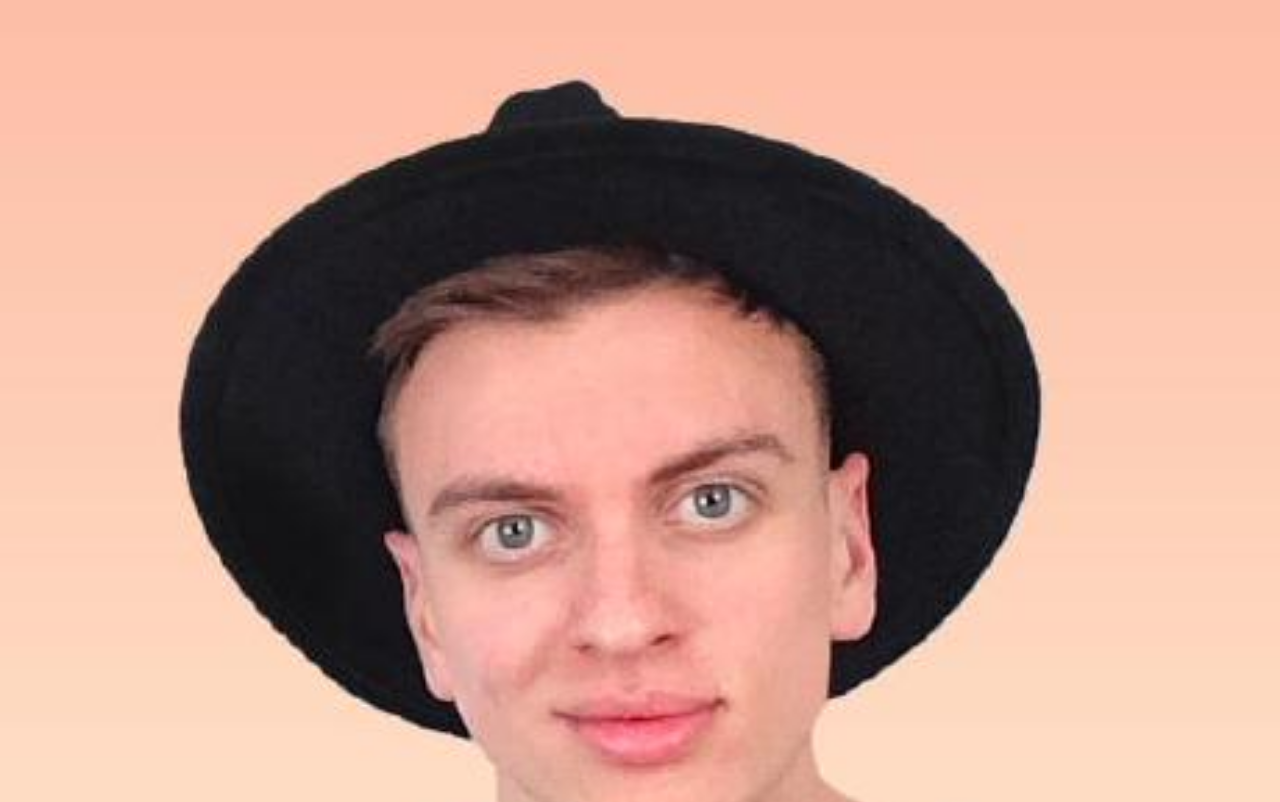
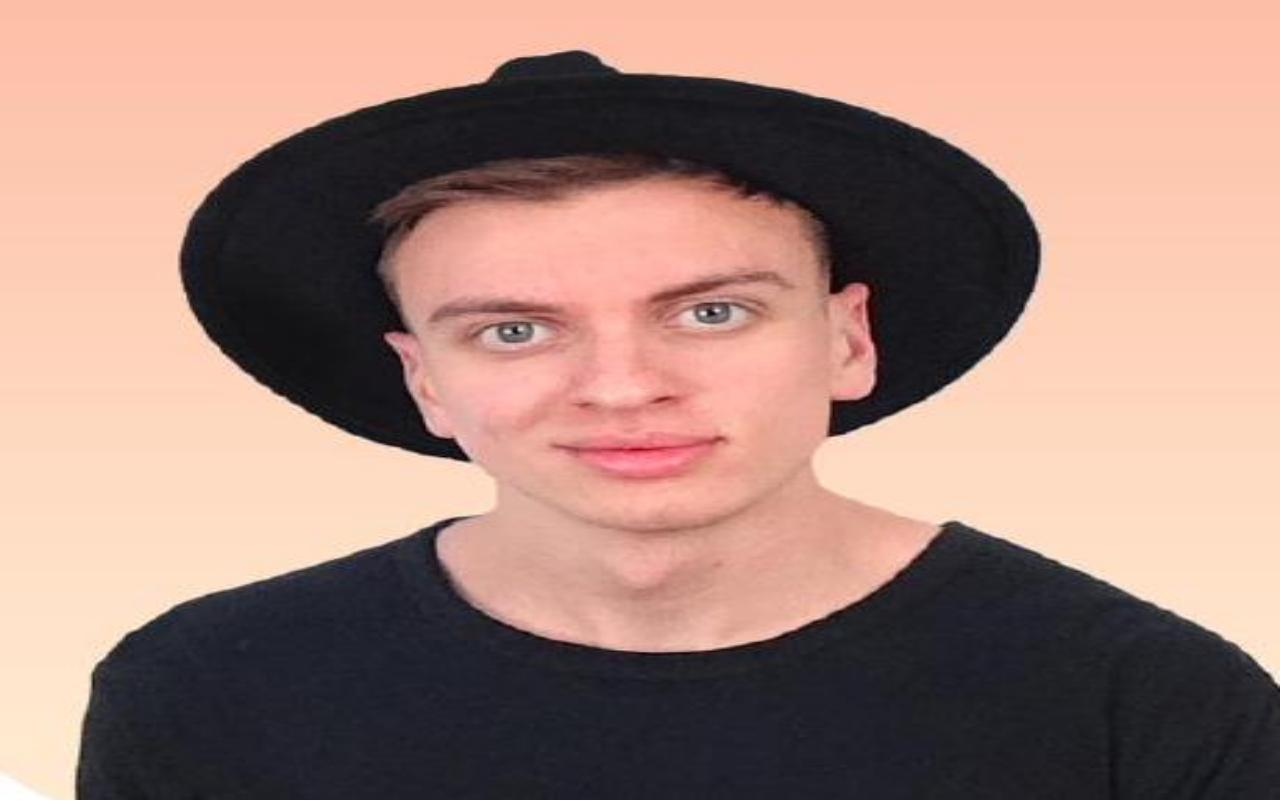
Before and after one commit to KotenokTest/stdy, a plain HTML site: page p/d.html in a window 1280 px wide. Shown: the top 802 px of the page. Drawn offline with Linux system fonts and the light colour scheme.

Commit message:
fsgdsgsgsg

```diff
--- a/p/d.html
+++ b/p/d.html
@@ -7,7 +7,7 @@
     <title>Document</title>
 </head>
 <body style="margin: 0;">
-<div class="dcci"><img src="img/32369609.jpg" style="height: 100%; width: 100%;" alt="">
+<div class="dcci"><img src="img/32369609.jpg" style="margin: 0; height: 100vh; width: 100%;" alt="">
 </div>
 </body>
 </html>
```
